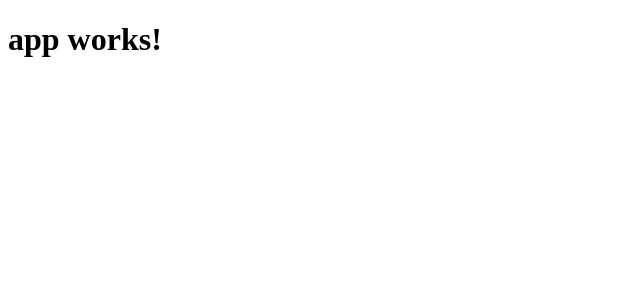
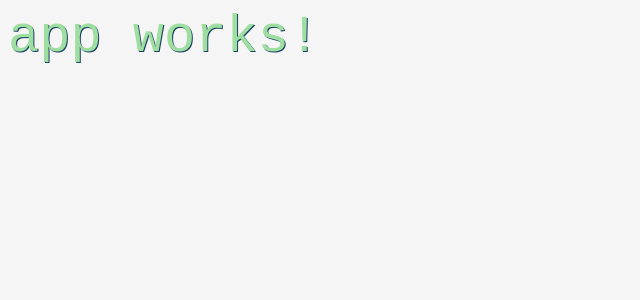
Before and after one commit to freebit/doorlife, an Angular app: page / in a window 1280 px wide. Shown: the top 300 px of the page, without its empty margins (0-640 px from the left). Built offline with nearby package versions, Linux system fonts and the light colour scheme.

Commit message:
add local angular-cli

```diff
--- a/package.json
+++ b/package.json
@@ -25,7 +25,7 @@
     "zone.js": "^0.8.4"
   },
   "devDependencies": {
-    "@angular/cli": "1.0.4",
+    "@angular/cli": "^1.0.4",
     "@angular/compiler-cli": "^4.0.0",
     "@types/jasmine": "2.5.38",
     "@types/node": "~6.0.60",
@@ -35,9 +35,9 @@
     "karma": "~1.4.1",
     "karma-chrome-launcher": "~2.1.1",
     "karma-cli": "~1.0.1",
+    "karma-coverage-istanbul-reporter": "^0.2.0",
     "karma-jasmine": "~1.1.0",
     "karma-jasmine-html-reporter": "^0.2.2",
-    "karma-coverage-istanbul-reporter": "^0.2.0",
     "protractor": "~5.1.0",
     "ts-node": "~2.0.0",
     "tslint": "~4.5.0",
--- a/src/app/app.component.html
+++ b/src/app/app.component.html
@@ -1,3 +1,3 @@
-<h1>
+<code>
   {{title}}
-</h1>
+</code>
--- a/src/app/app.component.less
+++ b/src/app/app.component.less
@@ -0,0 +1,5 @@
+code{
+  font-size: 52px;
+  color: #9fdea1;
+  text-shadow: #1a4064 1px 1px 0px;
+}
--- a/src/styles.less
+++ b/src/styles.less
@@ -1 +1,5 @@
 /* You can add global styles to this file, and also import other style files */
+
+body{
+  background-color: #f5f5f5;
+}
```
